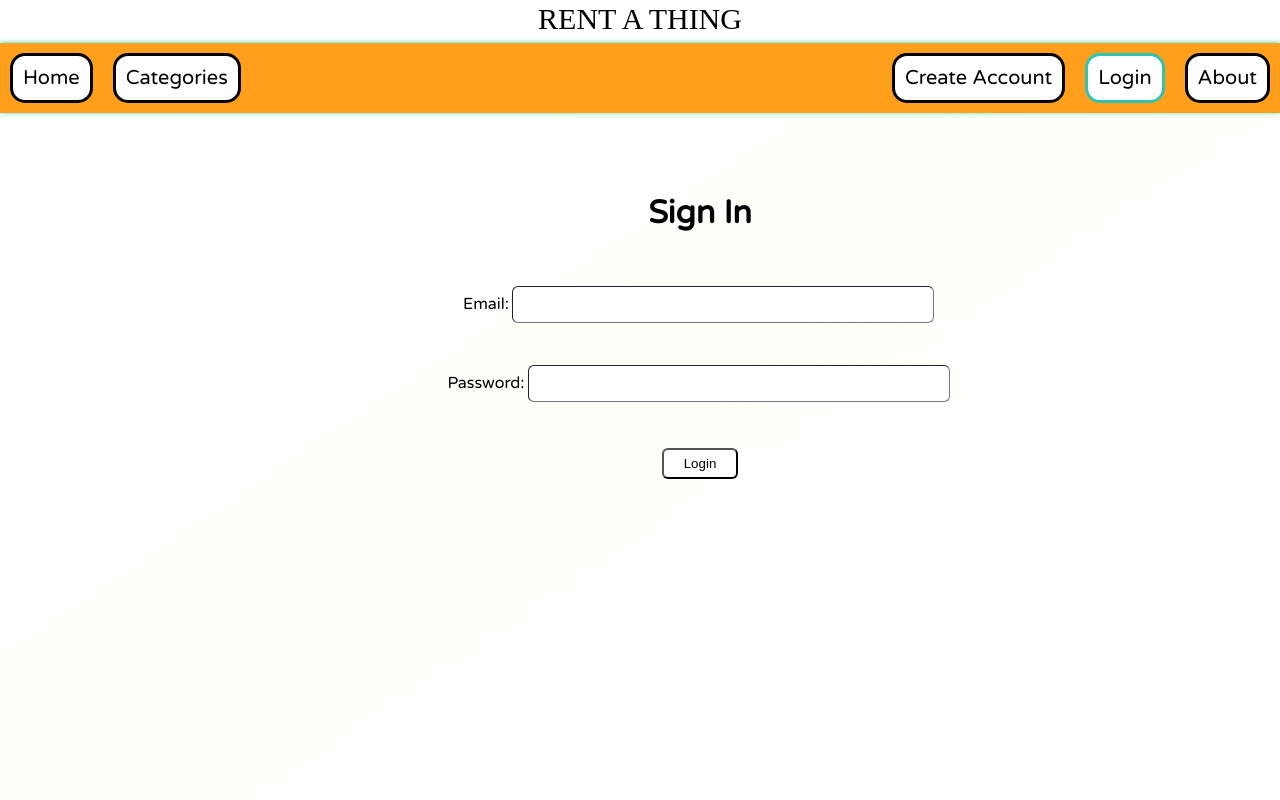
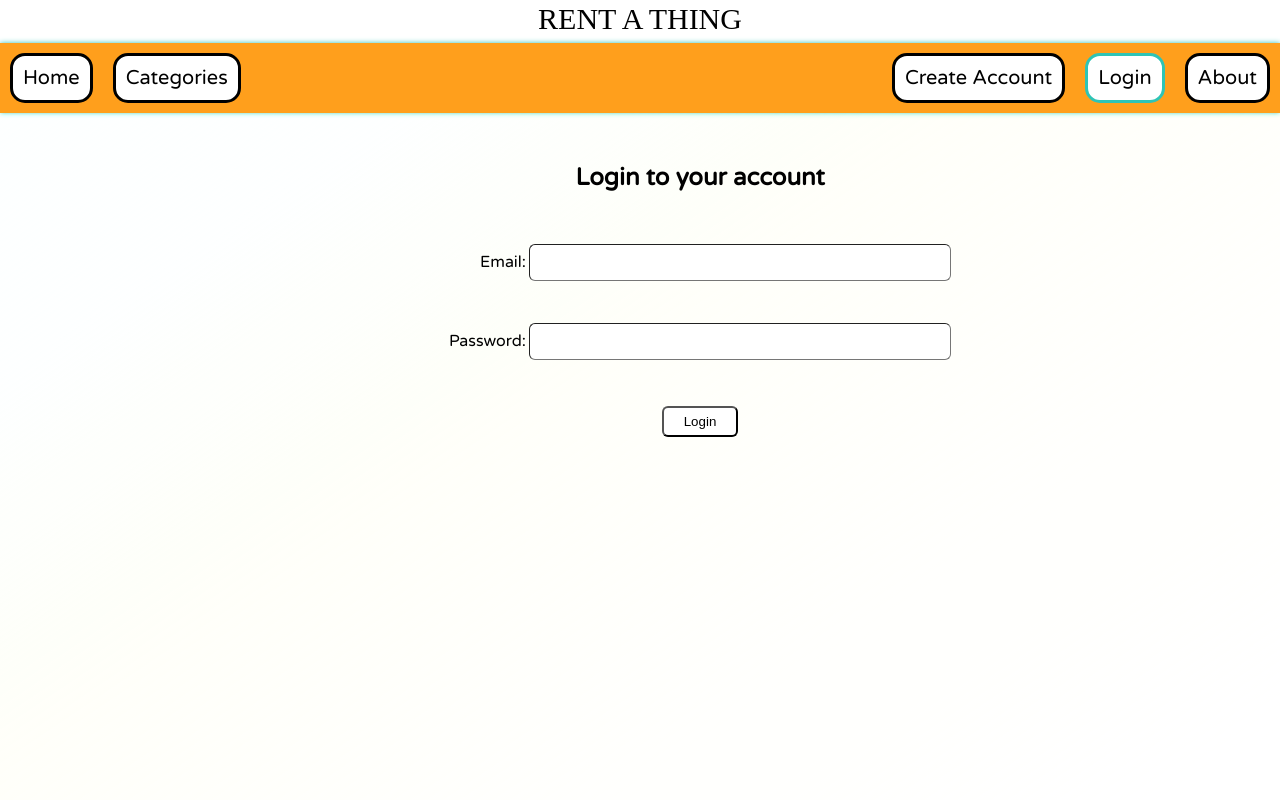
Before and after one commit to darshanbala/rent-a-thing, a React (Create React App) app in the folder FrontEnd/web-app/: page /login in a window 1280 px wide. Shown: the top 800 px of the page. Built offline with nearby package versions, Linux system fonts and the light colour scheme; no server answers; a web font is replaced by a local one.

Commit message:
Nicer looking forms

```diff
--- a/FrontEnd/web-app/src/components/products/PostItem.js
+++ b/FrontEnd/web-app/src/components/products/PostItem.js
@@ -91,39 +91,49 @@ class PostItem extends Component {
 
         return (
 
-            <main>
-                <h1 className="centered">Post Item</h1>
-                <form className='SubmissionForm' onSubmit={(e) => this.handleSubmit(e)}>
-                    <label>Item Name <input type='text' name='name' value={name}
-                        onChange={(e) => this.setState({ name: e.target.value })}></input></label>
-                    <label>description <input type='text' name='description' value={description}
-                        onChange={(e) => this.setState({ description: e.target.value })}></input></label>
+            <section>
+                <h1 className="centered">Post an advert for an item to be made available for rental</h1>
 
+                <ImageUpload handleImgUrl={this.handleImgUrl}/>
+
+                <form className='SubmissionForm SubmissionFormPostItem' onSubmit={(e) => this.handleSubmit(e)}>
+                    <section>
+                        <label>Item name: </label>
+                        <input type='text' name='name' value={name}
+                            onChange={(e) => this.setState({ name: e.target.value })}></input>
+                    </section>
+                    <section>
+                        <label>Item description: </label>
+                        <input type='text' name='description' value={description}
+                            onChange={(e) => this.setState({ description: e.target.value })}></input>
+                    </section>
 
 
                       { categories &&
+                        <section>
+                            <label>Select category: </label>
                                 <select name="category" value={category} onChange={this.handleChange}>
-                            <option>Please Select Category</option>
+                                    <option>Please select a category</option>
                                       {categories.map(({ id, name, description, imgurl }) =>
                                           <option key={id} id={id} name={category} value={id}>{name}</option>
                                       )}
                                 </select>
+                        </section>
                       }
 
-
+                    <section>
+                        <label>Select age restriction: </label>
                         <select name="age_restriction" value={age_restriction} onChange={this.handleChange}>
-                        <option>Please select Age restrction</option>
+                            <option>Please select an age restriction</option>
                             <option value='0'>No restriction</option>
                             <option value="18">18 and over</option>
+                        </select>
+                    </section>
 
-
-                    </select>
-
-
-                    <input type='submit' value='Post rental' />
+                    <input type='submit' value='Post item' />
                 </form>
-                <ImageUpload handleImgUrl={this.handleImgUrl}/>
-            </main>
+                {/* <ImageUpload handleImgUrl={this.handleImgUrl}/> */}
+            </section>
         );
     }
 }
--- a/FrontEnd/web-app/src/components/user/CreateAccount.js
+++ b/FrontEnd/web-app/src/components/user/CreateAccount.js
@@ -1,5 +1,6 @@
 import React, { Component } from 'react';
 import { Redirect } from 'react-router-dom';
+import { format } from 'date-fns'
 import '../../index.css';
 import City from '../framework/City';
 
@@ -188,13 +189,13 @@ class CreateAccount extends Component {
         break
       case password1: {
         if (password1.length < 8) {
-          return (<p className="error">Password must be at least 8 characters</p>)
+          return (<p className="error errorCreateAccount">Password must be at least 8 characters</p>)
         }
       }
         break
       case password2: {
         if (password2 !== password1) {
-          return (<p className="error">Passwords do not match</p>)
+          return (<p className="error errorCreateAccount">Passwords do not match</p>)
         }
       }
         break
@@ -203,16 +204,16 @@ class CreateAccount extends Component {
       case phone_number: {
         if (phone_number[0] === "+") {
           if (phone_number.length !== 12) {
-            return (<p className="error">Please enter a valid phone number</p>)
+            return (<p className="error errorCreateAccount">Please enter a valid phone number</p>)
           }
         } else {
           if (phone_number.length !== 11) {
-            return (<p className="error">Please enter a valid phone number</p>)
+            return (<p className="error errorCreateAccount">Please enter a valid phone number</p>)
           }
         }
         for (const i of phone_number) {
           if (isNaN(i)) {
-            return (<p className="error">Please enter a valid phone number</p>)
+            return (<p className="error errorCreateAccount">Please enter a valid phone number</p>)
           }
         }
       }
@@ -322,26 +323,26 @@ class CreateAccount extends Component {
     if (!valid_new_user) {
       return (
         <section>
-            <h1>CreateAccount</h1>
-            <form className="SubmissionForm">
+            <h1 className="centered">Create an account</h1>
+            <form className="SubmissionForm SubmissionFormCreateAccount">
               <section>
                 <label htmlFor="email" value="Email address: " >Email address: </label>
                 <input type="text" name="email" id="email" value={email} onChange={(e) => this.updateInfo(e)} />
-                {!validEmail && <p className="error" >email address unavailable</p>}
+                {!validEmail && <p className="error errorCreateAccount" >Email address is unavailable</p>}
               </section>
               <section>
                 <label htmlFor="password1" value="Password: " >Password: </label>
-                <input type="text" name="password1" id="password1" value={password1} onChange={(e) => this.updateInfo(e)} />
+                <input type="password" name="password1" id="password1" value={password1} onChange={(e) => this.updateInfo(e)} />
                 <div>{this.validateLive(password1)}</div>
               </section>
               <section>
                 <label htmlFor="password2" value="Re-enter password: " value={password2} >Re-enter password: </label>
-                <input type="text" name="password2" id="password2" onChange={(e) => this.updateInfo(e)} />
+                <input type="password" name="password2" id="password2" onChange={(e) => this.updateInfo(e)} />
                 <div>{this.validateLive(password2)}</div>
               </section>
               <section>
-                <input type="submit" onClick={(e) => this.submitEmailInfo(e)} value="Submit" />
-                {validationMessage && <p className="error">{validationMessage}</p>}
+                <input type="submit" onClick={(e) => this.submitEmailInfo(e)} value="Create account" />
+                {validationMessage && <p className="error errorCreateAccount">{validationMessage}</p>}
               </section>
             </form>
         </section>
@@ -350,8 +351,8 @@ class CreateAccount extends Component {
     else {
       return (
         <section>
-            <h1>User details:</h1>
-            <form className="SubmissionForm">
+            <h1>Submit your details</h1>
+            <form className="SubmissionForm SubmissionFormCreateAccount">
               <section>
                 <label htmlFor="first_name" value="First name: " >First name: </label>
                 <input type="text" name="first_name" id="first_name" value={first_name} onChange={(e) => this.updateInfo(e)} />
@@ -362,7 +363,7 @@ class CreateAccount extends Component {
               </section>
               <section>
                 <label htmlFor="DoB" value="Date of birth : " >Date of birth : </label>
-                <input type="date" name="DoB" id="DoB" value={DoB} onChange={(e) => this.updateInfo(e)} />
+                <input type="date" name="DoB" id="DoB" value={DoB} max={format(new Date(), 'y-MM-d')} onChange={(e) => this.updateInfo(e)} />
               </section>
               <section>
                 <label htmlFor="phone_number" value="Phone number: " >Phone number: </label>
@@ -410,7 +411,7 @@ class CreateAccount extends Component {
                 <input type="text" name="postcode" id="postcode" value={postcode} onChange={(e) => this.updateInfo(e)} />
               </section>
               <section>
-                <input type="submit" name="submit" value="Submit" onClick={(e) => this.submitUser(e)} />
+                <input type="submit" name="submit" value="Submit details" onClick={(e) => this.submitUser(e)} />
                 {validationMessage && <p className="error">{validationMessage}</p>}
               </section>
             </form>
--- a/FrontEnd/web-app/src/components/user/Login.js
+++ b/FrontEnd/web-app/src/components/user/Login.js
@@ -91,39 +91,37 @@ class Login extends Component {
         const { email, password, successfullySubmitted, touched } = this.state;
         if (successfullySubmitted) {
             //console.log("Sucessfully logged in and redirecting")
-            return (<Redirect to="/"/>);
+            return (<Redirect to="/" />);
         }
 
         return (
-            <main>
-            <h1 className="centered">Sign In</h1>
-                <form className='SubmissionForm' onSubmit={(e) => this.handleSubmit(e)}>
             <section>
-                        <label>Email:
+                <h1 className="centered">Login to your account</h1>
+                <form className='SubmissionForm SubmissionFormLogin' onSubmit={(e) => this.handleSubmit(e)}>
+                    <section>
+                        <label>Email: </label>
                             <input
                                 value={email}
                                 onChange={(e) => this.setState({ email: e.target.value })}
                                 onBlur={() => this.markAsTouched('email')}
                                 type='text'
                             />
-                        </label>
-                        {this.emailErrors() && <p className='error'>{this.emailErrors()}</p>}
+                        {this.emailErrors() && <p className='error errorLogin'>{this.emailErrors()}</p>}
                     </section>
                     <section>
-                        <label>Password:
+                        <label>Password: </label>
                             <input
                                 value={password}
                                 onChange={(e) => this.setState({ password: e.target.value })}
                                 onBlur={() => this.markAsTouched('password')}
-                                type='text'
+                                type='password'
                             />
-                        </label>
-                        {this.passwordErrors() && <p className='error'>{this.passwordErrors()}</p>}
+                        {this.passwordErrors() && <p className='error errorLogin'>{this.passwordErrors()}</p>}
                     </section>
                     {/*<button type='submit' disabled={!touched.email || !touched.password || this.emailErrors() || this.passwordErrors()} >Login</button>*/}
                     <input type='submit' value='Login' disabled={this.emailErrors() || this.passwordErrors()} />
                 </form>
-            </main>
+            </section>
         );
     }
 }
--- a/FrontEnd/web-app/src/index.css
+++ b/FrontEnd/web-app/src/index.css
@@ -106,8 +106,37 @@
   margin: 1em 0;
 }
 
+.SubmissionForm label {
+  text-align: right;
+  display: inline-block;
+}
+
+.SubmissionFormCreateAccount label {
+  width: 150px;
+}
+
+.SubmissionFormLogin label {
+  width: 80px;
+}
+
+.SubmissionFormPostItem label {
+  width: 165px;
+}
+
 .SubmissionForm input[type=text] {
   width: 400px;
+}
+
+.SubmissionForm input[type=password] {
+  width: 400px;
+}
+
+.SubmissionFormPostItem input[type=text] {
+  width: 400px;
+}
+
+.SubmissionFormPostItem select {
+  width: 420px;
 }
 
 .SubmissionForm button {
@@ -134,6 +163,14 @@
 .SubmissionForm .error {
   font-size: 90%;
   color: #f33;
+}
+
+.SubmissionForm .errorCreateAccount {
+  padding-left: 160px;
+}
+
+.SubmissionForm .errorLogin {
+  padding-left: 90px;
 }
 
 .centered {
@@ -278,6 +315,12 @@ input[type=text], textarea, select {
   border-radius: 6px;
   border-width: thin;
 }
+input[type=password], textarea, select {
+  padding: 10px 10px 10px 10px;
+  margin: 0 3px 10px 3px;
+  border-radius: 6px;
+  border-width: thin;
+}
 input[type=date] {
   padding: 7px 7px 7px 7px;
   margin: 0 3px 0px 3px;
@@ -290,7 +333,7 @@ form {
 }
 
 input[type=submit] {
-  margin-top: 20px;
+  margin: 20px 200px 0;
   padding: 6px 20px 6px 20px;
   border-radius: 6px;
   border-width: 2px;
@@ -302,4 +345,5 @@ input[type=submit]:hover {
   border-radius: 6px;
   transition: 0.3s;
   box-shadow: 0 0 4px black;
+  cursor: pointer;
 }
```
Also changed, not shown: 1 other file (tests, documents, lock files or other folders). Lines whose indentation alone changed are shown as unchanged.
